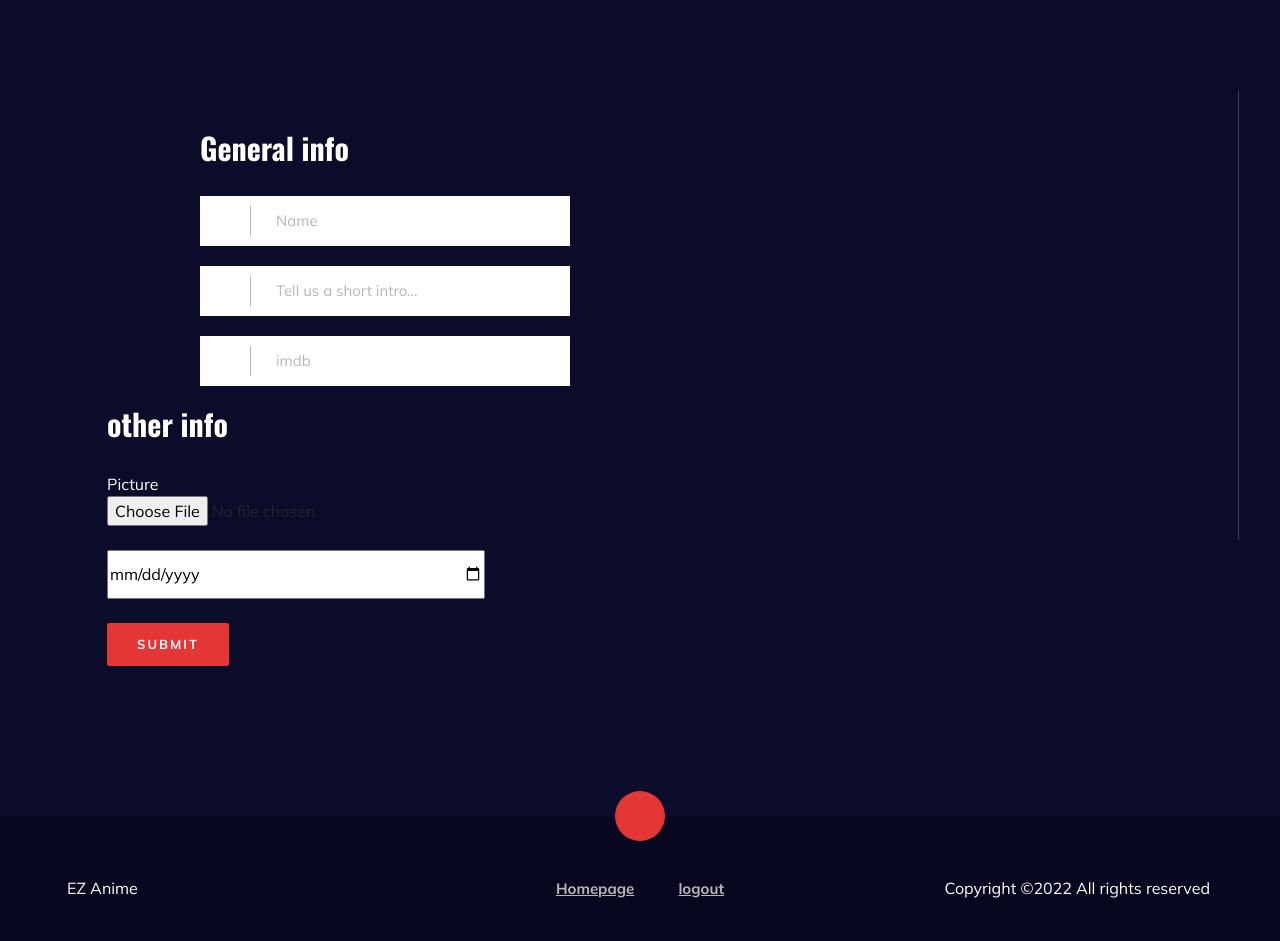
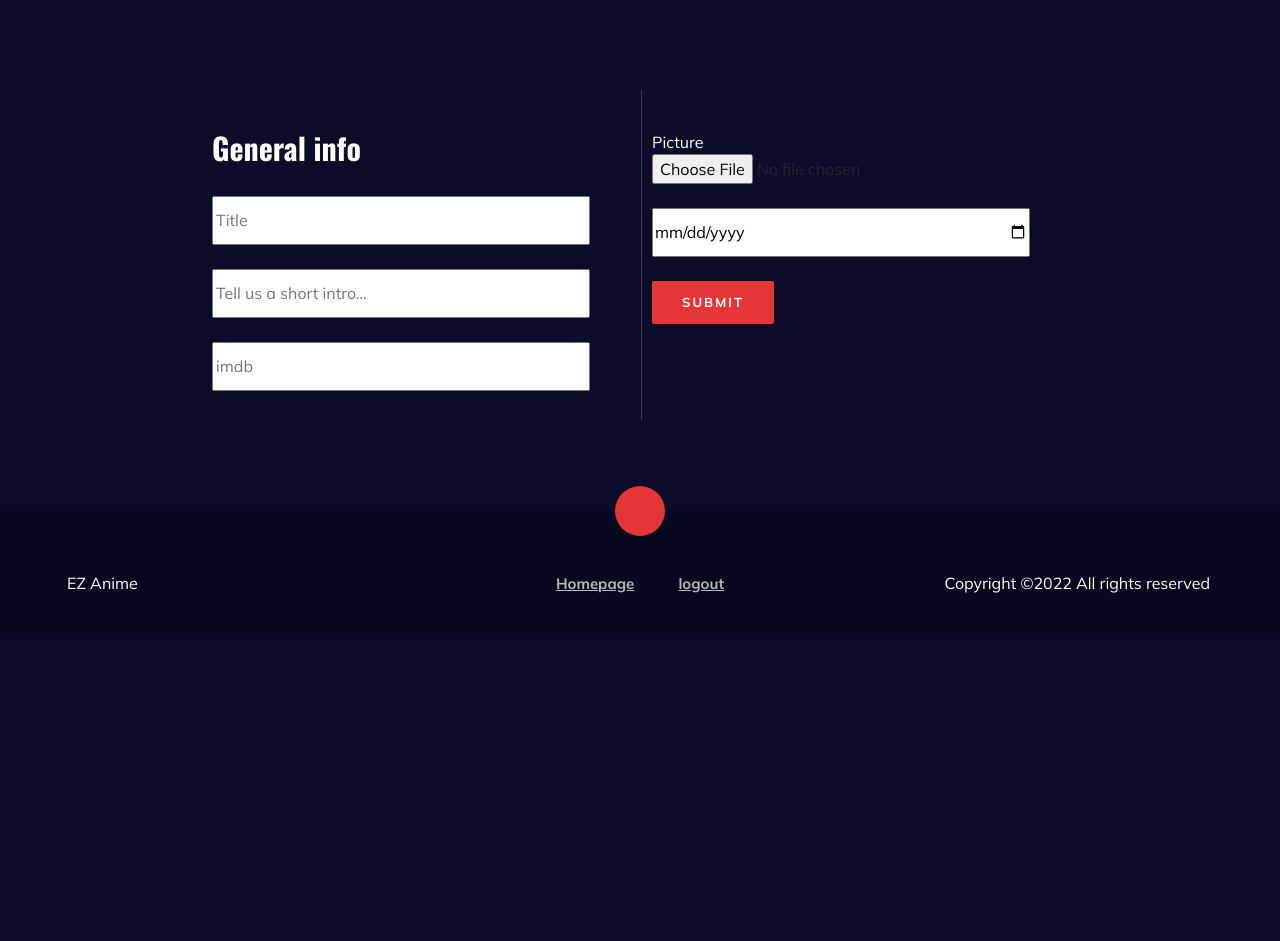
Before and after one commit to mohamad-liyaghi/ez-anime, a Django app: page /add-movie/ in a window 1280 px wide. Shown: the part 366-1307 px from the top of the page. After the commit the page ends 959 px from the top, so only its background shows below. Run offline with Django 4.2, Linux system fonts and the light colour scheme; the visitor is signed in with stand-in values (Sample User, id 1); data comes from the database, SQL or seed files in the repository; parts of the project's set-up code (start-up, migrations or seed data) failed here and were passed over; some libraries are stand-ins or nearby versions.

Commit message:
Add Movie Class Updated

```diff
--- a/apps/movie/forms.py
+++ b/apps/movie/forms.py
@@ -3,12 +3,11 @@
 from movie.models import Film, season
 
 class MovieForm(ModelForm):
+    '''A form for creating Movies'''
+
     class Meta:
         model  = Film
-        fields = ("picture","name","intro","imdb","actors","director",
-                "genre",
-                "release_date",
-                "token")
+        fields = ["name", "picture", "intro", "imdb", "release_date"]
 
 class CastForm(forms.Form):
     director_field = forms.CharField(required=False)
--- a/apps/movie/templates/movie/add-movie.html
+++ b/apps/movie/templates/movie/add-movie.html
@@ -8,47 +8,39 @@
     <title>{%block title%}Add Movie{%endblock%}</title>
    {%block page_title%}Add Movie{%endblock%}
 </head>
+
 <body>
+    <form method="post" enctype="multipart/form-data">{%csrf_token%}
+
         {%block main%}
-    <section class="signup spad">
-        <div class="container">
-            <div class="row">
-                <div class="login__form">
-                    <form method="post" enctype="multipart/form-data">{%csrf_token%}
             <h3>General info</h3>
             <div class="input__item">
-                            <input name="name" type="text" placeholder="Name" maxlength="20">
-                        </div>
+                <input name="name" type="text" placeholder="Title" maxlength="100" style="width: 10cm; height: 1.3cm;">
+            </div> <br>
+
             <div class="input__item">
-                            <input name="intro" type="text" placeholder="Tell us a short intro..." maxlength="50">
-                        </div>
+                <input name="intro" type="text" placeholder="Tell us a short intro..." maxlength="500" style="width: 10cm; height: 1.3cm;">
+            </div><br>
+
             <div class="input__item">
-                            <input name="imdb" type="number" placeholder="imdb" maxlength="2">
+                <input name="imdb" type="number" placeholder="imdb" maxlength="2" style="width: 10cm; height: 1.3cm;">
             </div>
 
+        {%endblock%}
 
+        {% block side %}
+            <label style="color: white;" for="picture">Picture</label>
 
-                    </div>
-                <div class="col-lg-6">
-                    <div class="login__social__links">
-                        <h3>other info</h3>
-                        <label style="color: white;" for="picture">Picture</label>
             <div class="input__item">
                 <input name="picture" type="file" >
             </div>  <br>
             <div class="input__item">
-                            <input name="release_date" type="date" placeholder="imdb" style="width: 10cm; height: 1.3cm;" maxlength="20">
+                <input name="release_date" type="date" placeholder="release date" style="width: 10cm; height: 1.3cm;">
             </div>
             <br><button type="submit" class="site-btn">Submit</button>
-                    </div>
+        {%endblock%}
     </form>
-                </div>
-            </div>
-        </div>
-            </div>
 
-        </div>
 
-    {%endblock%}
 </body>
 </html>
--- a/apps/movie/templates/movie/base-movie.html
+++ b/apps/movie/templates/movie/base-movie.html
@@ -1,6 +1,5 @@
 {%extends 'base/base.html'%}
 {%load static%}
-
 
 {%block body%}
 <section class="normal-breadcrumb set-bg" data-setbg="{% static 'img/normal-breadcrumb.jpg' %}">
@@ -15,7 +14,23 @@
         </div>
     </div>
 </section>
-                {%block main%}
-                {%endblock main%}
-</section>
+<form method="post" action="" enctype="multipart/form-data">{%csrf_token%}
+
+    <section class="login spad">
+            <div class="container">
+                <div class="row">
+                    <div class="col-lg-6">
+                        <div class="login__form">
+                            {% block main %}
+                            {% endblock %}
+                        </div>
+                    </div>
+                    <div class="col-lg-6">
+                        {% block side %}
+                        {% endblock %}
+                    </div>
+                </div>
+            </div>
+        </section>
+</form>
 {%endblock body%}
--- a/apps/movie/views/film.py
+++ b/apps/movie/views/film.py
@@ -8,6 +8,33 @@
 from movie.models import Film, season
 from movie.forms import MovieForm, CastForm, AddSeason
 
+
+class AddMovie(LoginRequiredMixin, FormView):
+    '''Create a new film'''
+
+    template_name = "movie/add-movie.html"
+    form_class = MovieForm
+
+    @transaction.atomic
+    def form_valid(self, form):
+        form = self.form_class(self.request.POST, self.request.FILES)
+
+        form = form.save(commit=False)
+
+        # check if film does not exist
+        if Film.objects.filter(name= form.name,
+                               release_date=form.release_date).exists():
+            print("wtf dude")
+            return redirect("movie:home")
+
+        # assign a new token
+        form.token = uuid.uuid4().hex.upper()[0:15]
+
+        form.save()
+        return redirect("movie:movie-detail", token=form.token)
+
+    def form_invalid(self, form):
+        return redirect("movie:home")
 
 
 class FilmDetail(DetailView):
@@ -32,24 +59,6 @@
         object = get_object_or_404(season,token=self.kwargs['token'])
         return object
 
-
-class AddMovie(LoginRequiredMixin, FormView):
-    '''
-        This class let admins to add items
-    '''
-    template_name = "movie/add-movie.html"
-    form_class = MovieForm
-
-    @transaction.atomic
-    def form_valid(self, form):
-        form = self.form_class(self.request.POST, self.request.FILES)
-        form = form.save(commit=False)
-        form.token = uuid.uuid4().hex.upper()[0:15]
-        form.save()
-        return redirect("movie:add-element", token=form.token)
-
-    def form_invalid(self, form):
-        print(form.errors)
 
 class UpdateMovie(LoginRequiredMixin,UpdateView):
     '''
```
Lines whose indentation alone changed are shown as unchanged.
